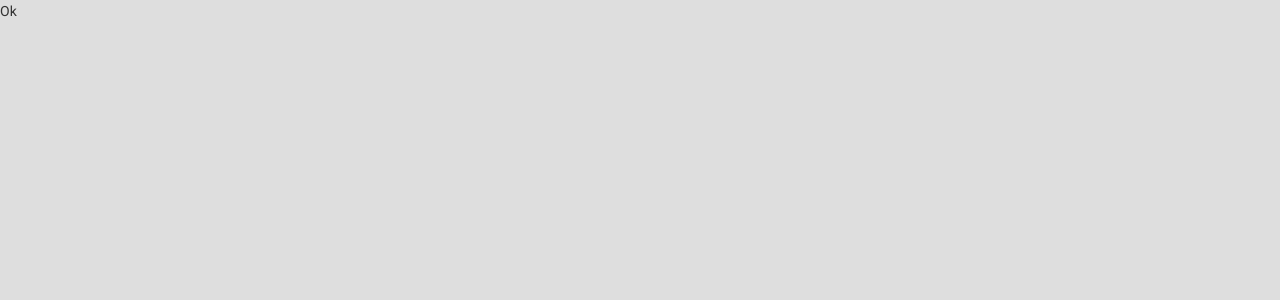
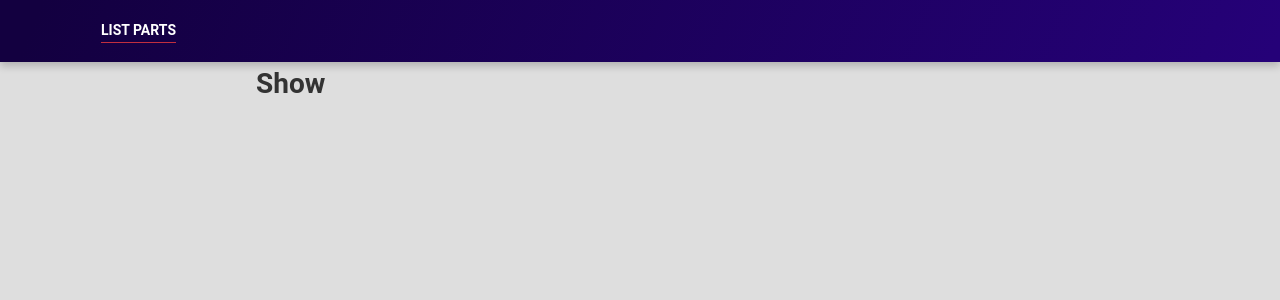
Before and after one commit to mourabraz/mz-teste-web, a React (Create React App) app: page /show in a window 1280 px wide. Shown: the top 300 px of the page. Built offline with nearby package versions, Linux system fonts and the light colour scheme.

Commit message:
add default component

```diff
--- a/src/App.tsx
+++ b/src/App.tsx
@@ -1,15 +1,24 @@
 import React from 'react';
+import { BrowserRouter, Switch, Route } from 'react-router-dom';
 
 import GlobalStyle from './styles/global';
 
-function App() {
+import { List as ListParts } from './pages/Parts/List';
+import { Show as ShowPart } from './pages/Parts/Show';
+import { Default } from './pages/_layouts/default';
+
+const App: React.FC = () => {
   return (
-    <>
-      <p>Ok</p>
-
+    <BrowserRouter>
+      <Switch>
+        <Default>
+          <Route path="/" exact component={ListParts} />
+          <Route path="/show" component={ShowPart} />
+        </Default>
+      </Switch>
       <GlobalStyle />
-    </>
+    </BrowserRouter>
   );
-}
+};
 
 export default App;
--- a/src/index.tsx
+++ b/src/index.tsx
@@ -8,7 +8,7 @@ ReactDOM.render(
   <React.StrictMode>
     <App />
   </React.StrictMode>,
-  document.getElementById('root')
+  document.getElementById('root'),
 );
 
 // If you want to start measuring performance in your app, pass a function
--- /dev/null
+++ b/src/pages/Parts/List/index.tsx
@@ -0,0 +1,10 @@
+import React from 'react';
+import { Container } from './styles';
+
+export const List: React.FC = () => {
+  return (
+    <Container>
+      <h1>List</h1>
+    </Container>
+  );
+};
--- /dev/null
+++ b/src/pages/Parts/List/styles.ts
@@ -0,0 +1,3 @@
+import styled from 'styled-components';
+
+export const Container = styled.div``;
--- /dev/null
+++ b/src/pages/Parts/Show/index.tsx
@@ -0,0 +1,10 @@
+import React from 'react';
+import { Container } from './styles';
+
+export const Show: React.FC = () => {
+  return (
+    <Container>
+      <h1>Show</h1>
+    </Container>
+  );
+};
--- /dev/null
+++ b/src/pages/Parts/Show/styles.ts
@@ -0,0 +1,3 @@
+import styled from 'styled-components';
+
+export const Container = styled.div``;
--- /dev/null
+++ b/src/pages/_layouts/default/components/Navbar/index.tsx
@@ -0,0 +1,18 @@
+import React from 'react';
+import { NavLink } from 'react-router-dom';
+
+import { Container, Content } from './styles';
+
+export const Navbar: React.FC = () => {
+  return (
+    <Container>
+      <Content>
+        <nav>
+          <NavLink to="/">
+            <span>List Parts</span>
+          </NavLink>
+        </nav>
+      </Content>
+    </Container>
+  );
+};
--- /dev/null
+++ b/src/pages/_layouts/default/components/Navbar/styles.ts
@@ -0,0 +1,45 @@
+import styled from 'styled-components';
+
+export const Container = styled.header`
+  position: fixed;
+  z-index: 2;
+  width: 100%;
+  height: 62px;
+  background: linear-gradient(
+    112.04deg,
+    rgb(19, 0, 64) 3.25%,
+    rgb(37, 1, 120) 99.18%
+  );
+  box-shadow: rgb(0 0 0 / 20%) 0px 4px 8px;
+  top: 0px;
+`;
+
+export const Content = styled.div`
+  max-width: 1110px;
+  height: 100%;
+  margin: auto;
+  padding: 0 16px;
+  display: flex;
+  flex-direction: row;
+  align-items: center;
+
+  nav {
+    display: flex;
+    align-items: center;
+
+    a {
+      font-weight: bold;
+      color: white;
+      text-transform: uppercase;
+      display: flex;
+      justify-content: center;
+      align-items: center;
+
+      &.active {
+        span {
+          border-bottom: 1px solid rgb(194, 47, 62);
+        }
+      }
+    }
+  }
+`;
--- /dev/null
+++ b/src/pages/_layouts/default/index.tsx
@@ -0,0 +1,14 @@
+import React from 'react';
+
+import { Navbar } from './components/Navbar';
+
+import { Container } from './styles';
+
+export const Default: React.FC = ({ children }) => {
+  return (
+    <>
+      <Navbar />
+      <Container>{children}</Container>
+    </>
+  );
+};
--- /dev/null
+++ b/src/pages/_layouts/default/styles.ts
@@ -0,0 +1,12 @@
+import styled from 'styled-components';
+
+export const Container = styled.main`
+  display: flex;
+  flex-direction: column;
+  padding: 62px 16px 16px;
+
+  height: calc(100vh - 62px);
+
+  max-width: 800px;
+  margin: 0 auto;
+`;
```
